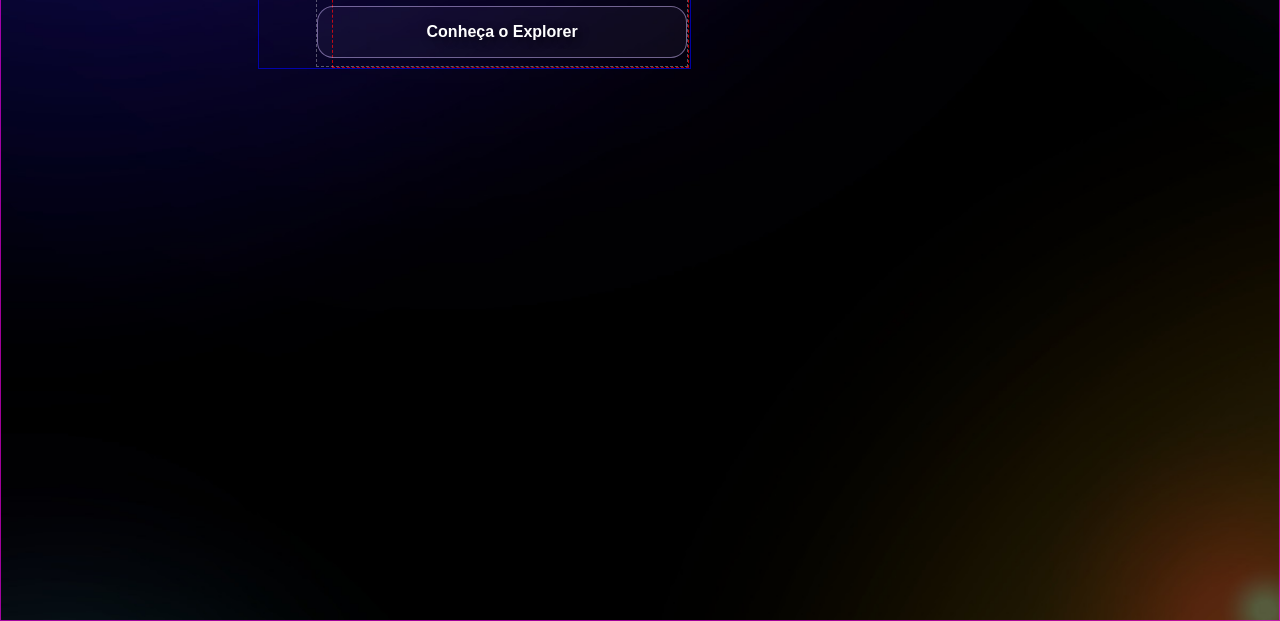
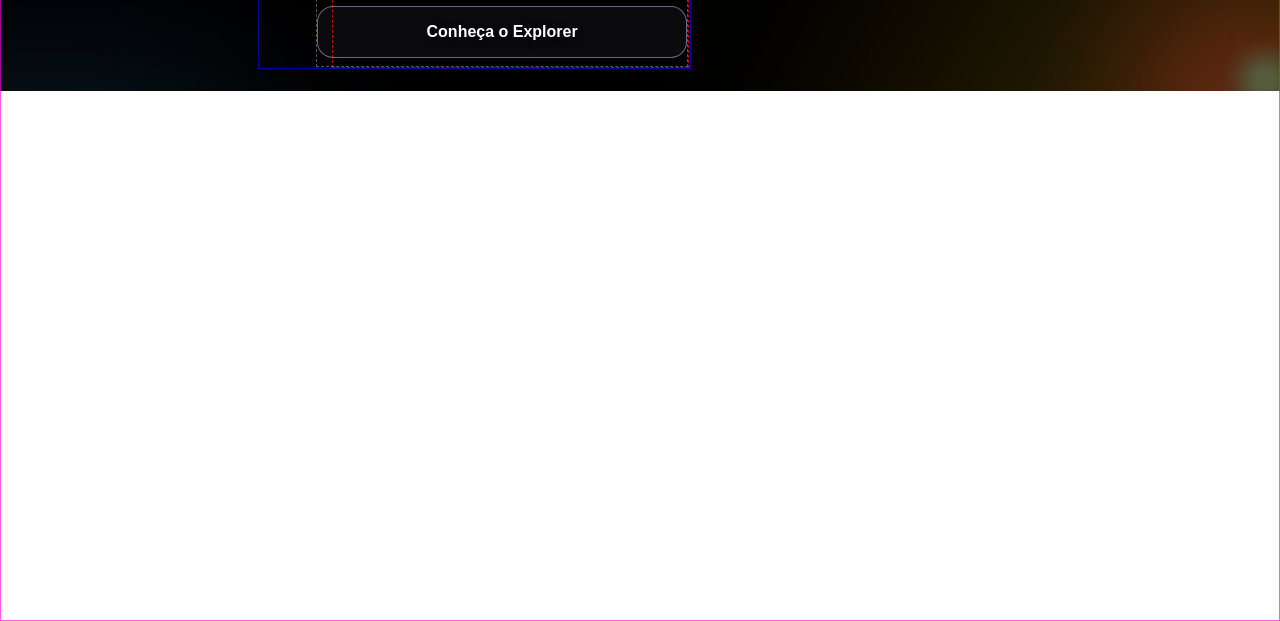
Before and after one commit to arturtinoco/rocketseat-courses, a plain HTML site: page projeto-cartao-de-visita/index.html in a window 1280 px wide. Shown: the part 279-900 px from the top of the page. Drawn offline with nearby package versions, Linux system fonts and the light colour scheme.

Commit message:
Update media-queries.css

```diff
--- a/projeto-cartao-de-visita/styles/media-queries.css
+++ b/projeto-cartao-de-visita/styles/media-queries.css
@@ -25,13 +25,18 @@
 }
 
 @media screen and (min-width: 700px) {
+    html {
+        height: 370px;
+        overflow-y: hidden;
+    }
+
     body {
         border: 1px solid rgba(248, 0, 236, 0.651);
         display: flex;
         flex-direction: row;
         flex-wrap: wrap;
         align-content: space-between;
-        max-height: 370px;
+        height: 370px;
 
     }
 
```
